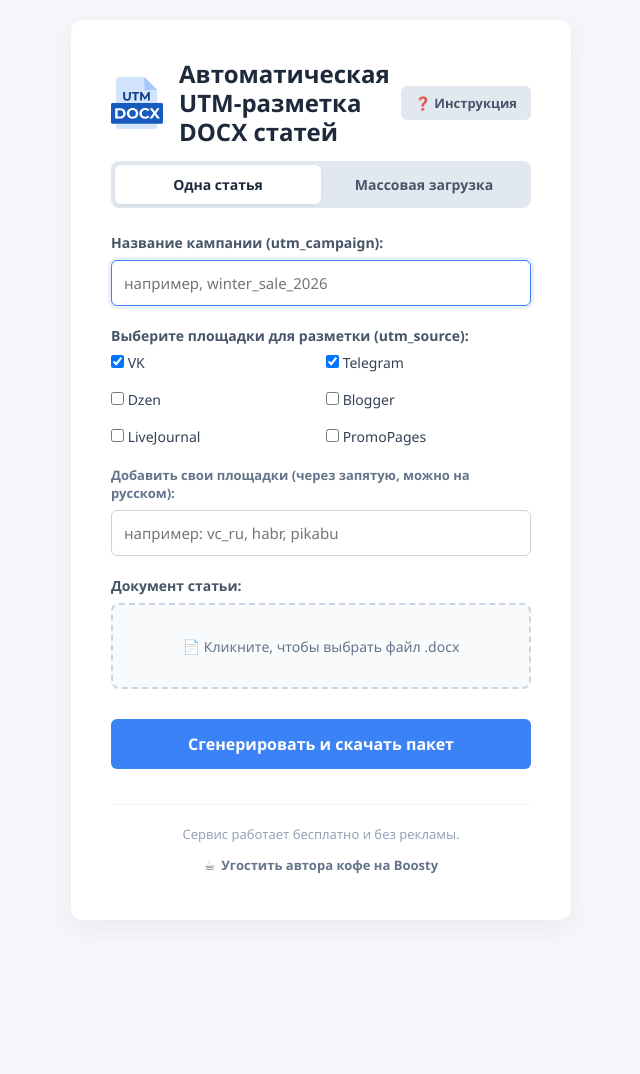
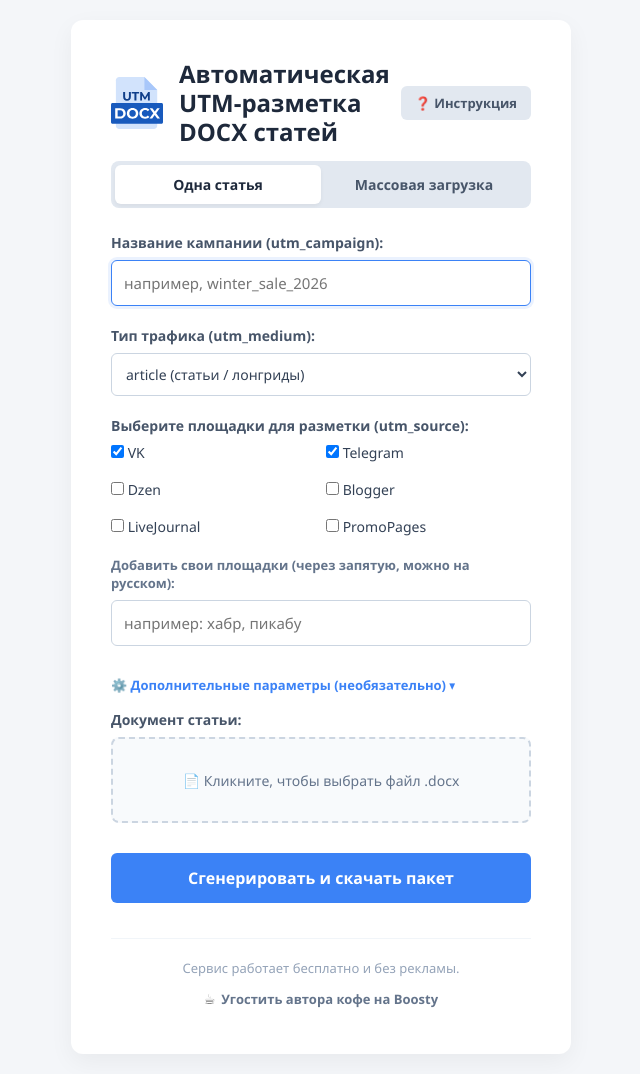
Before and after one commit to OSP-Scata/Docx_UTM_gen_web, a FastAPI app: page / in a window 1280 px wide. Shown: the whole page, without its empty margins (319-959 px from the left). Before the commit the page ends 873 px from the top, so only its background shows below. Run offline with FastAPI, Linux system fonts and the light colour scheme.

Commit message:
feat: additional UTM parameters

```diff
--- a/app.py
+++ b/app.py
@@ -83,10 +83,6 @@ app = FastAPI(title="UTM Tag Generator for DOCX", lifespan=lifespan)
 app.mount("/static", StaticFiles(directory="static"), name="static")
 
 templates = Jinja2Templates(directory="templates")
-UTM_SOURCE = "?utm_source="
-MEDIUM = "&utm_medium="
-CAMPAIGN = "&utm_campaign="
-FIN = "&utm_content=article"
 TEMP_DIR = "web_tmp"
 MAX_FILE_SIZE = 10 * 1024 * 1024
 VALID_MIME_TYPE = "application/vnd.openxmlformats-officedocument.\
@@ -107,24 +103,93 @@ async def favicon():
     )
 
 
-def add_utm_to_docx(filepath, campaign_name, platform_name, out_file):
-    # логика расстановки меток
-    if isinstance(input_path, tuple):
-        input_path = input_path[0]
-    if isinstance(out_file, tuple):
-        out_file = out_file[0]
-    input_path = str(input_path)
-    out_file = str(out_file)
-    document = Document(filepath)
-    rels = document.part.rels
-    medium_type = "cpc" if platform_name == "promopages" else "blogs"
-    for rel in rels:
-        if rels[rel].reltype == RT.HYPERLINK:
-            old_url = rels[rel]._target
-            new_url = f"{old_url}{UTM_SOURCE}{platform_name}{MEDIUM}\
-                {medium_type}{CAMPAIGN}{campaign_name}{FIN}"
-            rels[rel]._target = new_url
-    document.save(out_file)
+def modify_url(source_url: str, campaign: str, source: str, medium: str, content: str, term: str) -> str:
+    """Блок раздельной сборки: принимает оригинальный URL и безопасно приклеивает
+    к нему только заполненные UTM-параметры без дублирования знаков '?'.
+    """
+    source_url = source_url.strip()
+    if not source_url:
+        return source_url
+
+    params = [
+        f'utm_source={source}',
+        f'utm_medium={medium}',
+        f'utm_campaign={campaign}'
+    ]
+
+    if content and content.strip():
+        params.append(f'utm_content={content.strip()}')
+    if term and term.strip():
+        params.append(f'utm_term={term.strip()}')
+
+    utm_string = '&'.join(params)
+    if '?' in source_url:
+        if source_url.endswith('?') or source_url.endswith('&'):
+            return f'{source_url}{utm_string}'
+        else:
+            return f'{source_url}&{utm_string}'
+    else:
+        return f'{source_url}?{utm_string}'
+
+
+def add_utm_to_docx(input_path: str, campaign: str, source: str, medium: str, content: str, term: str, output_path: str):
+    """Открывает файл .docx, проходит по всем параграфам, таблицам и связям,
+    находит гиперссылки и обновляет их через функцию modify_url.
+    """
+    doc = Document(input_path)
+
+    # Разметка скрытых связей документа (основной массив гиперссылок в Word)
+    rels = doc.part.rels
+    for rel_id in rels:
+        rel = rels[rel_id]
+        if rel.reltype == RT.HYPERLINK:
+            # Вызываем нашу новую функцию раздельной сборки
+            new_url = modify_url(
+                source_url=rel.target_ref,
+                campaign=campaign,
+                source=source,
+                medium=medium,
+                content=content,
+                term=term
+            )
+            rel._target = new_url
+
+    # Разметка текстовых полей параграфов и таблиц (для защиты структуры документа)
+    for p in doc.paragraphs:
+        if 'hyperlink' in p._element.xml:
+            for node in p._element.xpath('.//w:hyperlink'):
+                r_id = node.get('{http://openxmlformats.org}id')
+                if r_id and r_id in rels:
+                    node_rel = rels[r_id]
+                    new_url = modify_url(
+                        source_url=node_rel.target_ref,
+                        campaign=campaign,
+                        source=source,
+                        medium=medium,
+                        content=content,
+                        term=term
+                    )
+                    node_rel._target = new_url
+
+    for table in doc.tables:
+        for row in table.rows:
+            for cell in row.cells:
+                for p in cell.paragraphs:
+                    if 'hyperlink' in p._element.xml:
+                        for node in p._element.xpath('.//w:hyperlink'):
+                            r_id = node.get('{http://openxmlformats.org}id')
+                            if r_id and r_id in rels:
+                                node_rel = rels[r_id]
+                                new_url = modify_url(
+                                    source_url=node_rel.target_ref,
+                                    campaign=campaign,
+                                    source=source,
+                                    medium=medium,
+                                    content=content,
+                                    term=term
+                                )
+                                node_rel._target = new_url
+    doc.save(output_path)
 
 
 def remove_file(path: str):
--- a/static/script.js
+++ b/static/script.js
@@ -184,4 +184,36 @@ document.addEventListener('DOMContentLoaded', () => {
             }
         };
     }
+     // выпадающий список utm_medium
+    const mediumSelect = document.getElementById('medium');
+    const customMediumInput = document.getElementById('custom_medium');
+
+    if (mediumSelect && customMediumInput) {
+        mediumSelect.addEventListener('change', (e) => {
+            if (e.target.value === 'custom') {
+                customMediumInput.style.display = 'block';
+                customMediumInput.required = true;
+            } else {
+                customMediumInput.style.display = 'none';
+                customMediumInput.required = false;
+            }
+        });
+    }
+
+    // спойлер доп.параметров
+    const spoilerBtn = document.getElementById('spoilerBtn');
+    const spoilerContent = document.getElementById('spoilerContent');
+
+    if (spoilerBtn && spoilerContent) {
+        spoilerBtn.addEventListener('click', (e) => {
+            e.preventDefault();
+            if (spoilerContent.style.display === 'none') {
+                spoilerContent.style.display = 'block';
+                spoilerBtn.innerText = "⚙️ Дополнительные параметры (необязательно) ▴";
+            } else {
+                spoilerContent.style.display = 'none';
+                spoilerBtn.innerText = "⚙️ Дополнительные параметры (необязательно) ▾";
+            }
+        });
+    }
 });
--- a/static/style.css
+++ b/static/style.css
@@ -313,7 +313,6 @@ button:hover {
     border-radius: 6px;
     transition: all 0.25s ease;
 }
-
 /* Иконка чашки кофе */
 .boosty-link span {
     font-size: 14px;
@@ -335,29 +334,24 @@ button:hover {
     width: 100%;
     position: relative;
 }
-
 /* Блок бренда как жесткий контейнер */
 .brand-box {
     display: flex;
     align-items: center;
     position: relative;
-    /* Создаем фиксированный отступ слева под размер логотипа (52px + 16px отступ) */
     padding-left: 68px;
-    min-height: 52px; /* Высота равна высоте логотипа */
+    min-height: 52px;
 }
-
 /* ЛОГОТИП: Полная изоляция от капризов шрифта */
 .main-logo {
     width: 52px;
     height: 52px;
     display: block;
-    /* Вырываем логотип из текстового потока и прижимаем к левому краю по центру */
     position: absolute;
     left: 0;
     top: 50%;
-    transform: translateY(-50%); /* Математически идеальный центр по вертикали */
+    transform: translateY(-50%);
 }
-
 /* Текст заголовка */
 .brand-box h1 {
     font-size: 24px;
@@ -366,7 +360,32 @@ button:hover {
     padding: 0;
     text-align: left;
     line-height: 1.2;
-    /* Принудительное выравнивание текстового блока */
     display: inline-block;
     vertical-align: middle;
 }
+/* Селект для дополнительных параметров */
+.styled-select {
+    width: 100%;
+    padding: 10px;
+    border: 1px solid #cbd5e1;
+    border-radius: 6px;
+    background-color: #ffffff;
+    color: #334155;
+    font-size: 14px;
+    outline: none;
+}
+/* Кнопка спойлера */
+.spoiler-title {
+    background: none;
+    border: none;
+    color: #3b82f6;
+    font-size: 13px;
+    font-weight: 600;
+    cursor: pointer;
+    padding: 0;
+    margin-top: 10px;
+    text-align: left;
+}
+.spoiler-title:hover {
+    color: #1d4ed8;
+}
--- a/templates/index.html
+++ b/templates/index.html
@@ -67,11 +67,26 @@
 <!-- ВКЛАДКА 1: ОДИНОЧНАЯ ЗАГРУЗКА -->
 <div id="singleFormBlock" class="tab-content active-content">
     <form id="utmForm">
+        <!-- 1. Название кампании -->
         <div class="form-group">
             <label for="campaign">Название кампании (utm_campaign):</label>
             <input type="text" id="campaign" name="campaign_name" placeholder="например, winter_sale_2026" autofocus required>
         </div>
 
+        <!-- 2. НОВОЕ: Тип трафика (utm_medium) -->
+        <div class="form-group">
+            <label for="medium">Тип трафика (utm_medium):</label>
+            <select id="medium" name="utm_medium" class="styled-select">
+                <option value="article" selected>article (статьи / лонгриды)</option>
+                <option value="social">social (социальные сети)</option>
+                <option value="cpc">cpc (платная реклама / промопосты)</option>
+                <option value="messenger">messenger (посты в каналах)</option>
+                <option value="custom">-- Ввести свое значение --</option>
+            </select>
+            <input type="text" id="custom_medium" name="custom_medium" placeholder="Введите свой utm_medium (например: blog)" style="display: none; margin-top: 8px;">
+        </div>
+
+        <!-- 3. Площадки -->
         <div class="form-group">
             <label>Выберите площадки для разметки (utm_source):</label>
             <div class="checkbox-grid">
@@ -79,15 +94,30 @@
                 <label><input type="checkbox" name="platforms" value="telegram" checked> Telegram</label>
                 <label><input type="checkbox" name="platforms" value="dzen"> Dzen</label>
                 <label><input type="checkbox" name="platforms" value="blogger"> Blogger</label>
-                <label><input type="checkbox" name="platforms" value="livejournal"> LiveJournal</label>
+                <label><input type="checkbox" name="platforms" value="lj"> LiveJournal</label>
                 <label><input type="checkbox" name="platforms" value="promopages"> PromoPages</label>
             </div>
             <label for="custom_platform" class="hint-label">Добавить свои площадки (через запятую, можно на русском):</label>
-            <input type="text" id="custom_platform" name="custom_platform" placeholder="например: vc_ru, habr, pikabu" \
-            pattern="^[a-zA-Zа-яА-Я0-9_,\- ]+$" title="Разрешены русские и английские буквы, цифры, дефис, подчеркивание, запятые и пробелы">
+            <input type="text" id="custom_platform" name="custom_platform" placeholder="например: хабр, пикабу">
         </div>
 
-        <div class="form-group">
+        <!-- 4. НОВОЕ: Спойлер с необязательными параметрами -->
+        <div class="spoiler-container">
+            <button type="button" id="spoilerBtn" class="spoiler-title">⚙️ Дополнительные параметры (необязательно) ▾</button>
+            <div id="spoilerContent" class="spoiler-content" style="display: none;">
+                <div class="form-group" style="margin-top: 10px;">
+                    <label for="utm_content">Содержимое кампании (utm_content):</label>
+                    <input type="text" id="utm_content" name="utm_content" placeholder="например, button_top или link_footer">
+                </div>
+                <div class="form-group">
+                    <label for="utm_term">Ключевое слово (utm_term):</label>
+                    <input type="text" id="utm_term" name="utm_term" placeholder="например, smm_tools">
+                </div>
+            </div>
+        </div>
+
+        <!-- 5. Файл -->
+        <div class="form-group" style="margin-top: 15px;">
             <label>Документ статьи:</label>
             <div class="file-upload" onclick="document.getElementById('fileInput').click()">
                 <span class="file-upload-text">📄 Кликните, чтобы выбрать файл .docx</span>
```
